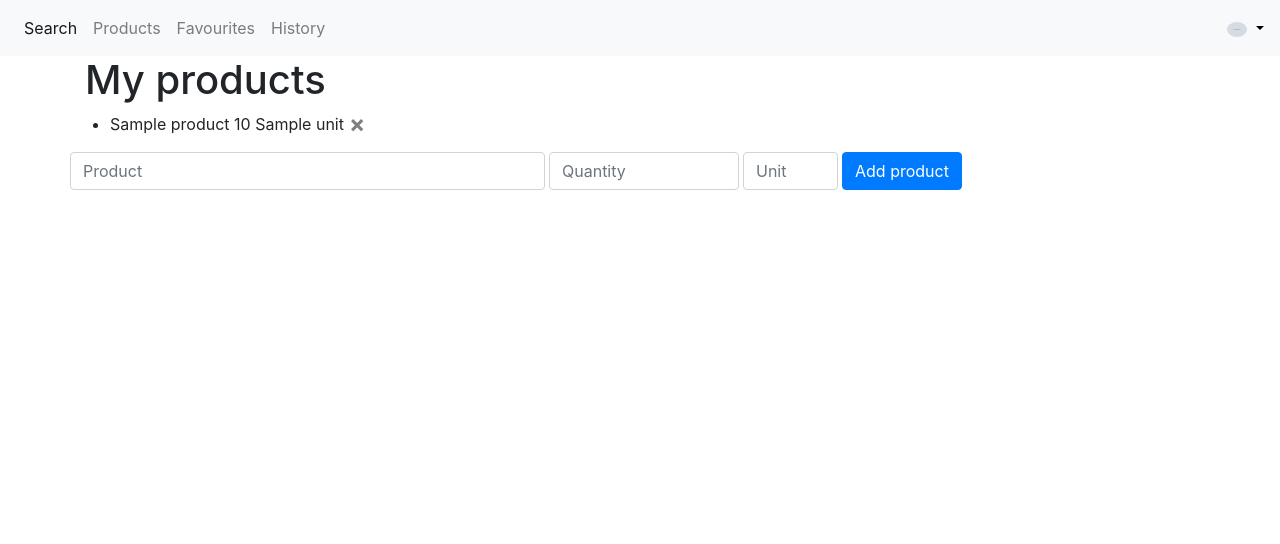
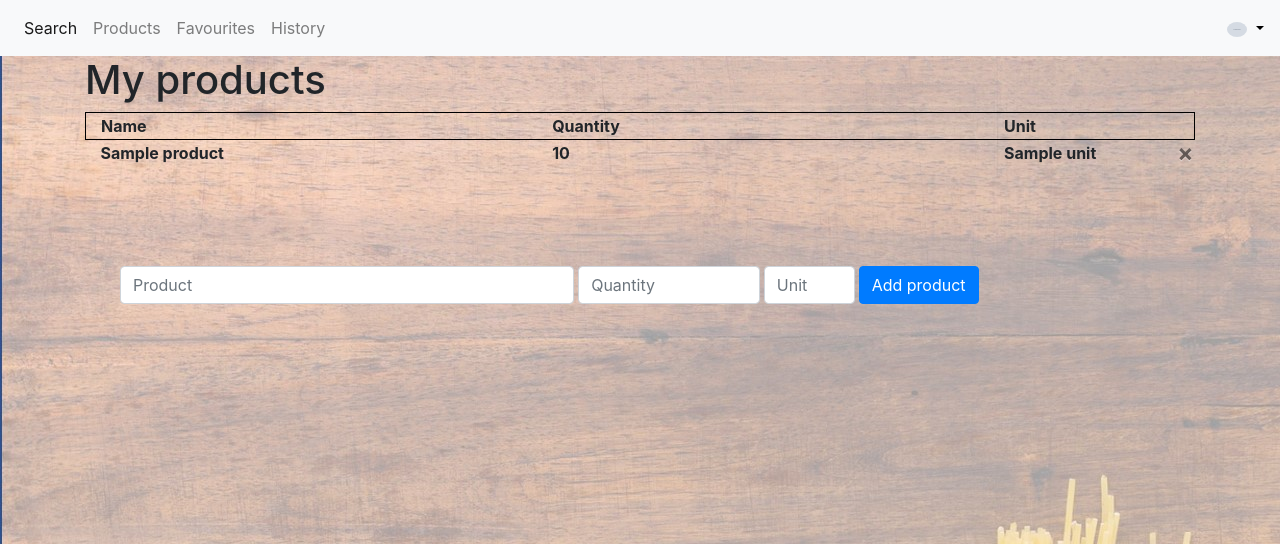
Before and after one commit to tadeq/Recipe-app, a Flask app: template recipe_search_app/templates/products.html in a window 1280 px wide. Shown: the top 544 px of the page. Run offline with Flask 2, Linux system fonts and the light colour scheme; the template is opened without the code that fills it: most values are stand-ins (such as "Sample title", 1, 10 or a date in 2020); grey boxes marked "Sample" are stand-in pictures; lists and menus that the app fills with data are empty; parts of the project's set-up code (start-up, migrations or seed data) failed here and were passed over; some libraries are stand-ins or nearby versions.

Commit message:
Change listing products and recipies + background

```diff
--- a/recipe_search_app/static/styles.css
+++ b/recipe_search_app/static/styles.css
@@ -6,6 +6,10 @@
 a {
     color: black;
     transition: 0.3s all ease-in-out !important;
+}
+
+body {
+    background-image: url("assets/back.jpg");
 }
 
 .search-input {
--- a/recipe_search_app/templates/products.html
+++ b/recipe_search_app/templates/products.html
@@ -16,22 +16,31 @@
 </head>
 {% block content %}
     <h1>My products</h1>
-    <ul>
+    <table>
+        <tr style="border: 1px solid black">
+            <th class="col-sm-5 mr-1">Name</th>
+            <th class="col-sm-5 mr-1">Quantity</th>
+            <th class="col-sm-5 mr-1">Unit</th>
+        </tr>
         {% for product in profile.products %}
-            <div class="row">
+            <tr>
                 <form id="new_product_form" action="{{ url_for ('delete_product', product_name=product.name) }}"
                       method="post">
-                    <li>{{ product.name }} {{ product.quantity }} {{ product.unit }}
+                    <th class="col-sm-5 mr-1">{{ product.name }}</th>
+                    <th class="col-sm-5 mr-1">{{ product.quantity }} </th>
+                    <th class="col-sm-5 mr-1">{{ product.unit }} </th>
+                    <th>
                         <input type="hidden" name="product_name" value="{{ product.name }}">
                         <button type="submit" class="close" aria-label="Close" style="padding-left: 5px;">&times;
                         </button>
+                    </th>
                     </li>
                 </form>
-            </div>
+            </tr>
         {% endfor %}
-    </ul>
+    </table>
     <form id="new_product_form" action="{{ url_for ('profile_products') }}" method="post">
-        <div class="form-group">
+        <div class="form-group" style="padding-left: 50px; padding-top: 100px">
             <div class="row">
                 <input type="text" class="form-control col-sm-5 mr-1" name="name" placeholder="Product">
                 <input type="text" class="form-control col-sm-2 mr-1" name="quantity" placeholder="Quantity">
--- a/recipe_search_app/templates/profile_layout.html
+++ b/recipe_search_app/templates/profile_layout.html
@@ -12,6 +12,11 @@
     <link rel="stylesheet" href="{{ url_for('static', filename='styles.css') }}">
     <meta charset="UTF-8">
     <title>{{ profile.name }} {{ profile.surname }}</title>
+    <style>
+        body {
+            background-image: url({{ url_for('static', filename='assets/back.jpg') }});
+        }
+    </style>
 </head>
 <body>
 <nav class="navbar navbar-expand-lg navbar-light bg-light">
@@ -34,7 +39,8 @@
         <div align="right" class="dropdown">
             <a href="#" class="dropdown-toggle" role="button"
                id="dropdownMenuLink" data-toggle="dropdown" aria-haspopup="true" aria-expanded="false">
-                <img src="{{ profile.image_url }}" alt="profile-foto" class="rounded-circle" style="width: 5%; height: 5%;">
+                <img src="{{ profile.image_url }}" alt="profile-foto" class="rounded-circle"
+                     style="width: 5%; height: 5%;">
             </a>
             <div class="dropdown-menu dropdown-menu-right dropdown-secondary" aria-labelledby="dropdownMenuButton">
                 <a class="dropdown-item" href="{{ url_for ('profile') }}">Profile</a>
```
Also changed, not shown: recipe_search_app/templates/recipes.html (+22 -3 lines), recipe_search_app/templates/search_layout.html (+6 -1 lines), recipe_search_app/static/assets/back.jpg (added).
